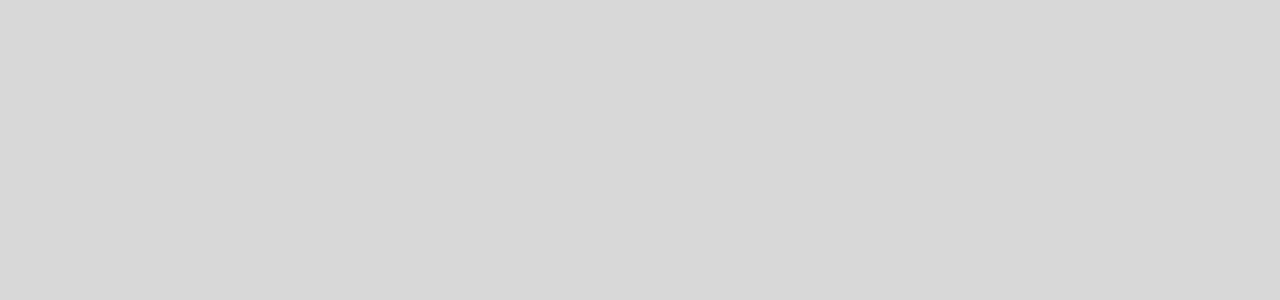
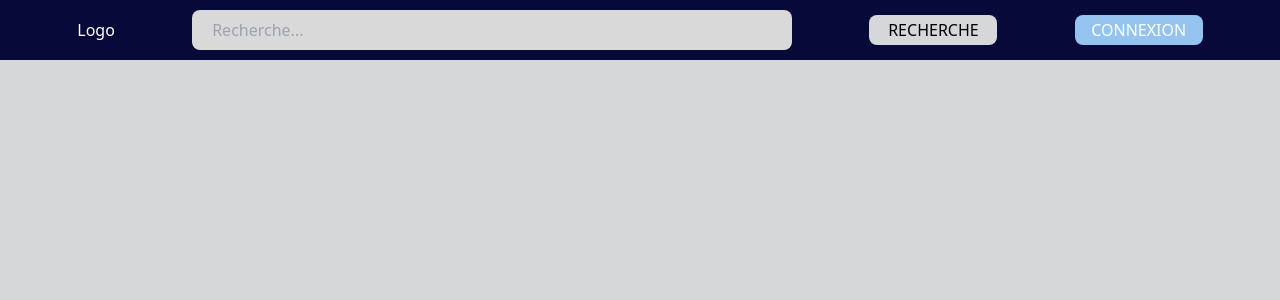
Before and after one commit to loulou-gif/streamApp, a React (Create React App) app: page /index in a window 1280 px wide. Before the commit this address had no page. Shown: the top 300 px of the page. Built offline with nearby package versions, Linux system fonts and the light colour scheme.

Commit message:
navBar & purge

```diff
--- a/src/Assets/Css/styles.css
+++ b/src/Assets/Css/styles.css
@@ -5,8 +5,46 @@ form{
 span{
     color: #065BDb;
 }
-
-
+nav{
+    height: 60px;
+    width: 100%;
+    background-color: #070939;
+}
+.search{
+    height: 30px;
+    width: 600px;
+    border-radius: 0.5rem;
+    padding: 20px;
+    outline: none;
+    background-color: #d9d9d9;
+    color: rgb(80, 79, 79);
+}
+nav button{
+    height: 30px;
+    width: 8rem;
+    border-radius: 0.5rem;
+    font-weight: 500;
+}
+nav .btn-connexion:hover{
+    background-color: #0b0f8a;
+    transition-duration: 300ms;
+    color: white;
+}
+nav .btn-search:hover{
+    background-color: #515457;
+    color: white;
+    transition-duration: 300ms;
+}
+nav .btn-connexion{
+    background-color: #95c3f0;
+    transition-duration: 300ms;
+    color: white;
+}
+nav .btn-search{
+    background-color: #d6d7d8;
+    color: black;
+    transition-duration: 300ms;
+}
 
 /* Styles pour les écrans de téléphone */
 @media only screen and (max-width: 768px) {
--- a/src/Components/Navbar.js
+++ b/src/Components/Navbar.js
@@ -1,6 +1,11 @@
 const NavBar = () => {
     return(
-        <nav></nav>
+        <nav className="main flex justify-evenly items-center">
+            <div className="text-white">Logo</div>
+            <input className="search" type="text" placeholder="Recherche..." />
+            <button className="btn-search ">RECHERCHE</button>
+            <button className="btn-connexion ">CONNEXION</button>
+        </nav>
     )
 }
 
--- a/src/pages/public/Index.js
+++ b/src/pages/public/Index.js
@@ -1,11 +1,11 @@
 import React from 'react';
-// import Connexion from '../../Components/Connexion';
-import Inscription from './Inscription';
+import NavBar from '../../Components/Navbar';
+// import Inscription from './Inscription';
 
 const Index = () => {
     return (
         <div>
-            {/* <Inscription/>  */}
+            <NavBar/>
         </div>
     );
 };
--- a/src/pages/public/Layout.js
+++ b/src/pages/public/Layout.js
@@ -1,12 +1,13 @@
 import React from 'react';
 import { Outlet } from 'react-router-dom';
-import Index from './Index';
+// import Index from './Index';
+import NavBar from '../../Components/Navbar';
 
 const Layout = () => {
     return (
         <div className=''>
+            {/* <NavBar/> */}
             <Outlet/>
-            <Index/>
         </div>
     );
 };
--- a/src/pages/public/PublicRoute.js
+++ b/src/pages/public/PublicRoute.js
@@ -3,12 +3,14 @@ import { Route, Routes } from 'react-router-dom';
 import Layout from './Layout';
 import Connexion from './Connexion';
 import Inscription from './Inscription';
+import Index from './Index';
 const PublicRoute = () => {
     return (
         <Routes>
             <Route element={<Layout/> }>
                 <Route path='/inscription' element={<Inscription/>} />
                 <Route path='/connexion' element={<Connexion/>} />
+                <Route path='/index' element={<Index/>} />
             </Route>
         </Routes>
     );
```
